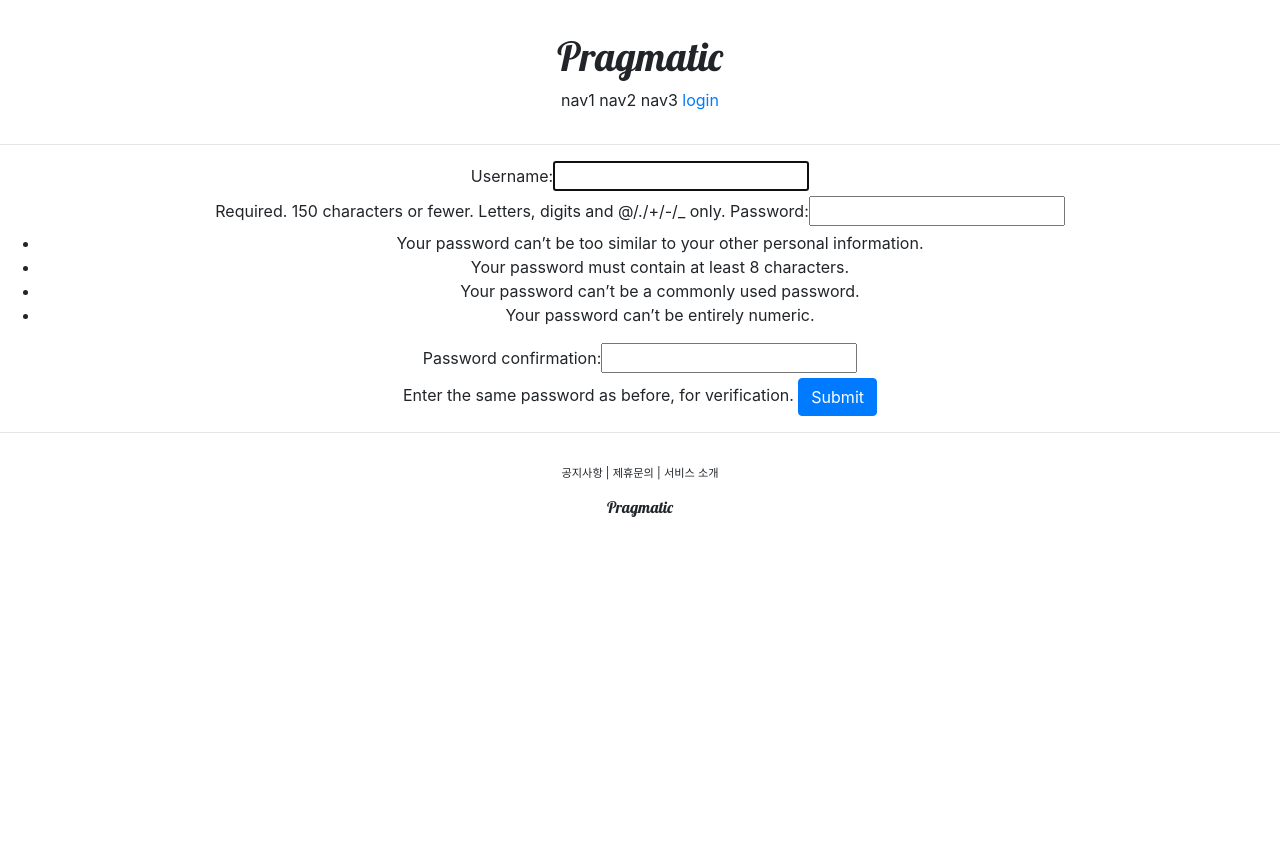
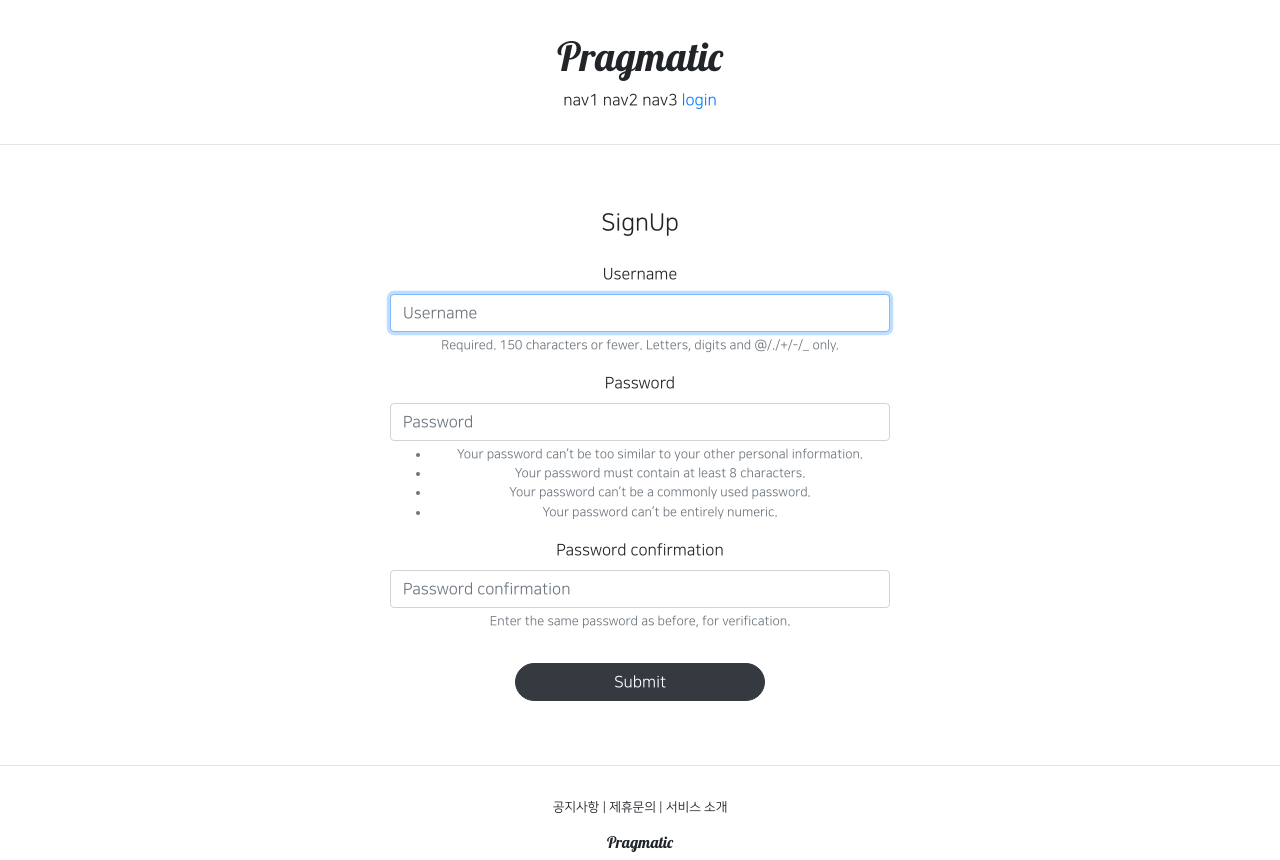
Before and after one commit to mnmndevlol/mn_pragmatic, a Django app: page /account/create/ in a window 1280 px wide. Before the commit the page ends 517 px from the top, so only its background shows below. Run offline with Django 3.2, Linux system fonts and the light colour scheme; some libraries are stand-ins or nearby versions.

Commit message:
23강 완

```diff
--- a/_pragmatic/settings.py
+++ b/_pragmatic/settings.py
@@ -37,6 +37,7 @@ INSTALLED_APPS = [
     'django.contrib.messages',
     'django.contrib.staticfiles',
     'accountapp',
+    'bootstrap4',
 ]
 
 MIDDLEWARE = [
--- a/accountapp/templates/accountapp/create.html
+++ b/accountapp/templates/accountapp/create.html
@@ -1,13 +1,17 @@
 {% extends 'base.html' %}
+{% load bootstrap4 %}
 
 {% block content %}
 
-<div style="text-align: center;">
+  <div style="text-align: center; max-width: 500px; margin: 4rem auto">
+    <div class="mb-4">
+      <h4>SignUp</h4>
+    </div>
     <form action="{% url 'accountapp:create' %}" method="post">
-        {% csrf_token %}
-        {{form}}
-        <input type="submit" class="btn btn-primary">
+      {% csrf_token %}
+      {% bootstrap_form form %}
+      <input type="submit" class="btn btn-dark rounded-pill col-6 mt-3">
     </form>
-</div>
+  </div>
 
 {% endblock %}
--- a/static/base.css
+++ b/static/base.css
@@ -3,7 +3,7 @@
 }
 
 .pragmatic_footer_button {
-    font-size: .7rem;
+    font-size: .8rem;
 }
 
 .pragmatic_footer {
--- a/templates/base.html
+++ b/templates/base.html
@@ -3,7 +3,7 @@
 
 {% include 'head.html' %}
 
-<body>
+<body style="font-family: 'NanumSquareR';">
 
     {% include 'header.html' %}
 
--- a/templates/head.html
+++ b/templates/head.html
@@ -14,4 +14,27 @@
     <!-- DEFAULT CSS LINK -->
     <link rel="stylesheet" type="text/css" href="{% static 'base.css' %}">
 
+    <style>
+        @font-face {
+                font-family: 'NanumSquareR';
+                src: local('NanumSquareR'),
+                url("{% static 'fonts/NanumSquareR.ttf' %}") format("opentype");
+            }
+        @font-face {
+            font-family: 'NanumSquareEB';
+            src: local('NanumSquareEB'),
+            url("{% static 'fonts/NanumSquareEB.otf' %}") format("opentype");
+        }
+        @font-face {
+            font-family: 'NanumSquareB';
+            src: local('NanumSquareB'),
+            url("{% static 'fonts/NanumSquareB.otf' %}") format("opentype");
+        }
+        @font-face {
+            font-family: 'NanumSquareR';
+            src: local('NanumSquareR'),
+            url("{% static 'fonts/NanumSquareR.otf' %}") format("opentype");
+        }
+    </style>
+
 </head>
```
Also changed, not shown: accountapp/templates/accountapp/login.html (+4 -3 lines), static/fonts/NanumSquareB.otf (added), static/fonts/NanumSquareEB.otf (added), static/fonts/NanumSquareL.otf (added), static/fonts/NanumSquareR.otf (added).
